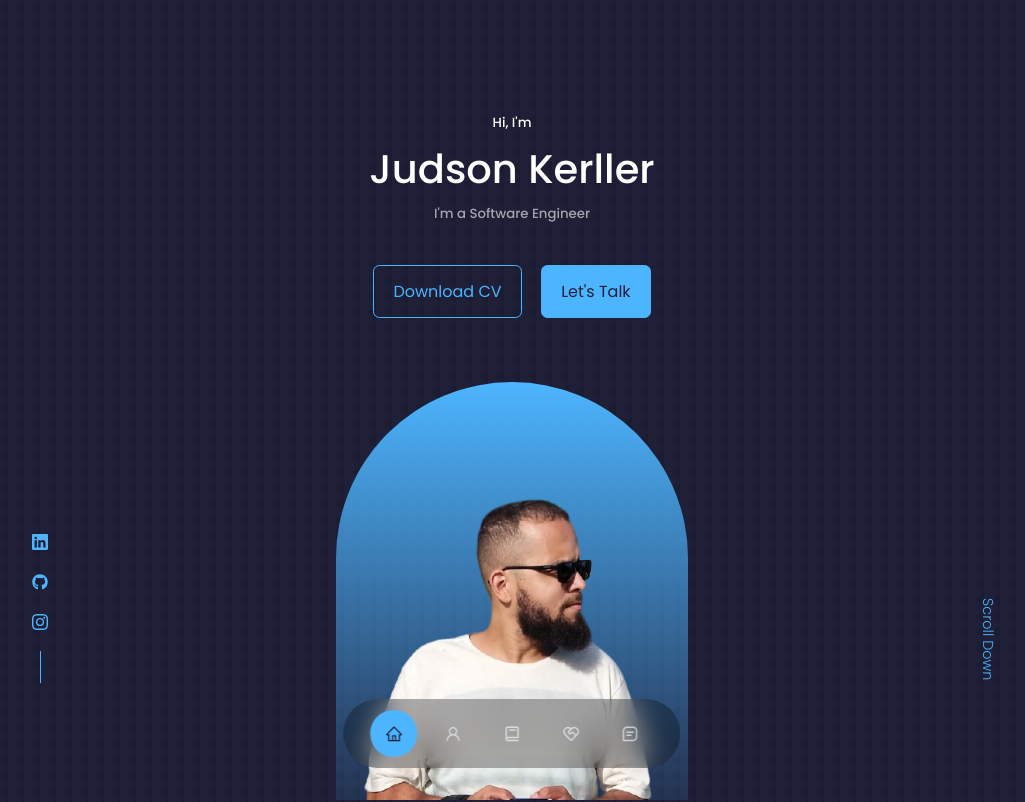
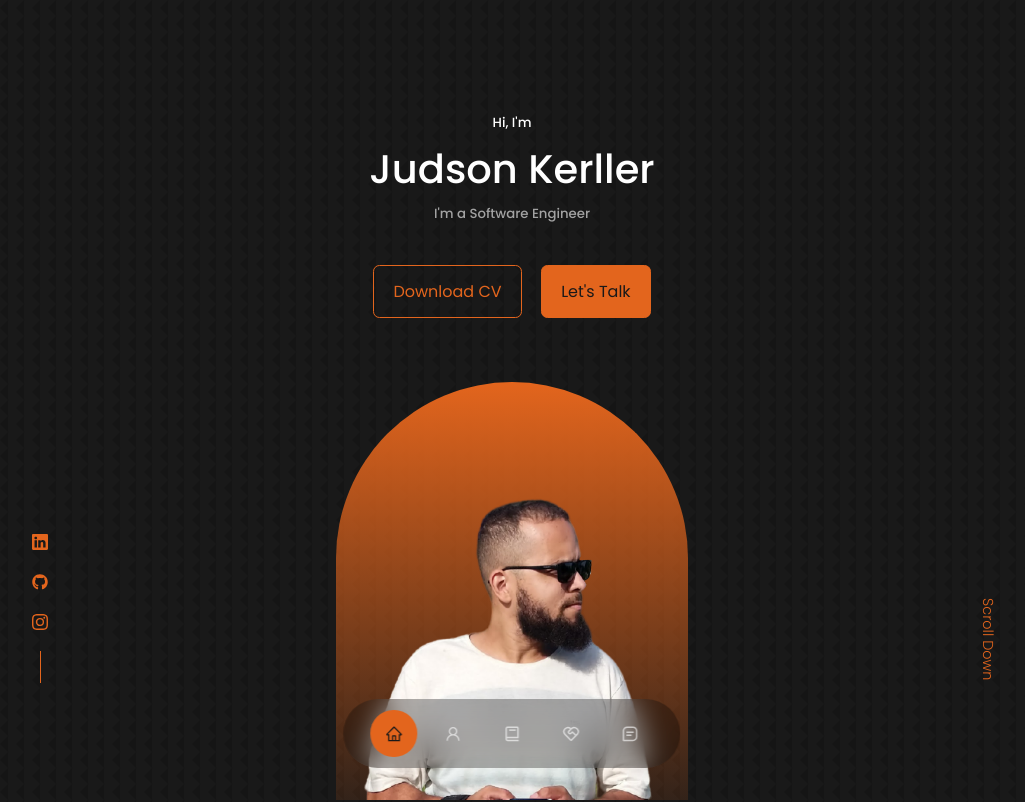
Before and after one commit to judsonkerller/react-portfolio, a React (Create React App) app: page / in a window 1280 px wide. Shown: the top 802 px of the page, without its empty margins (128-1153 px from the left). Built offline with nearby package versions, Linux system fonts and the light colour scheme.

Commit message:
style: Update global styles

```diff
--- a/src/index.css
+++ b/src/index.css
@@ -1,4 +1,4 @@
-@import url('https://fonts.googleapis.com/css2?family=Poppins:wght@300;400;500;600&display=swap');
+@import url("https://fonts.googleapis.com/css2?family=Poppins:wght@300;400;500;600&display=swap");
 
 * {
 	margin: 0;
@@ -11,10 +11,10 @@
 }
 
 :root {
-  --color-bg: #1f1f38;
-  --color-bg-variant: #2c2c6c;
-  --color-primary: #4db5ff;
-  --color-primary-variant: rgba(77, 181, 255, 0.4);
+	--color-bg: #191919;
+	--color-bg-variant: #750e21;
+	--color-primary: #e3651d;
+	--color-primary-variant: rgba(227, 101, 29, 0.4);
 	--color-white: #fff;
 	--color-light: rgba(255, 255, 255, 0.6);
 
@@ -34,7 +34,7 @@ html {
 }
 
 body {
-  font-family: 'Poppins', sans-serif;
+	font-family: "Poppins", sans-serif;
 	background: var(--color-bg);
 	color: var(--color-white);
 	line-height: 1.7;
@@ -81,7 +81,7 @@ section > h2 {
 
 a {
 	color: var(--color-primary);
-  transition: var(--transition)
+	transition: var(--transition);
 }
 
 a:hover {
```
Lines whose indentation alone changed are shown as unchanged.
